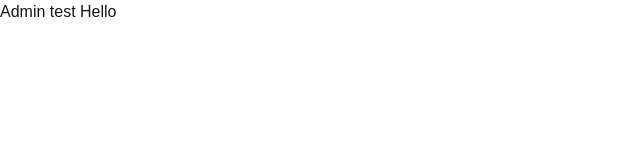
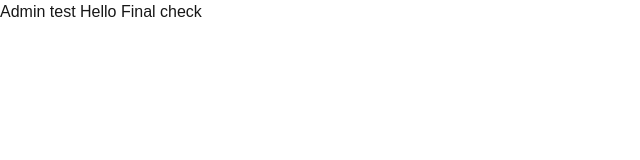
Before and after one commit to BharathiKannaaSP/trendslane, a Next.js app in the folder apps/admin/: page / in a window 1280 px wide. Shown: the top 160 px of the page, without its empty margins (0-640 px from the left). Built offline with nearby package versions, Linux system fonts and the light colour scheme.

Commit message:
Final check

```diff
--- a/apps/admin/app/page.tsx
+++ b/apps/admin/app/page.tsx
@@ -5,7 +5,7 @@ const HomePage = () => {
 	console.log(hello)
 	return (
 		<h1>
-			Admin test Hello
+			Admin test Hello Final check
 		</h1>
 	)
 }
```
